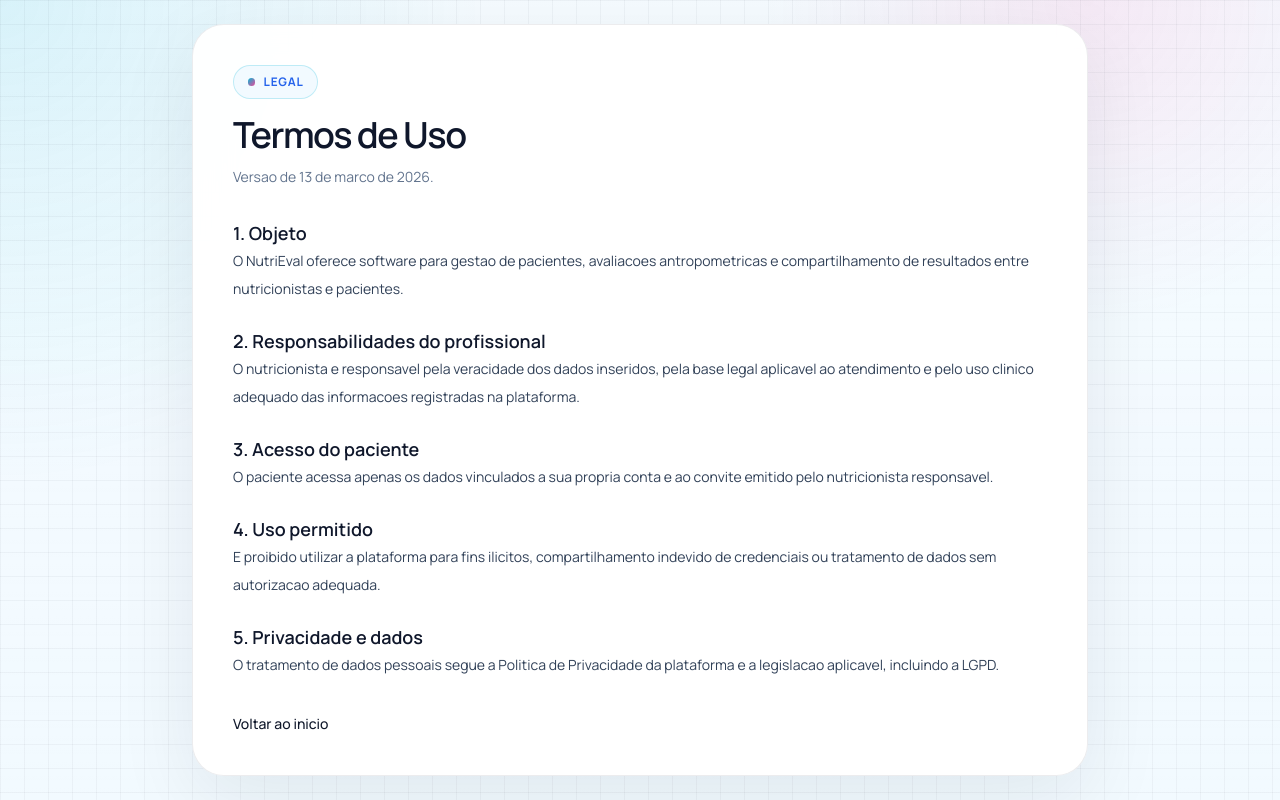
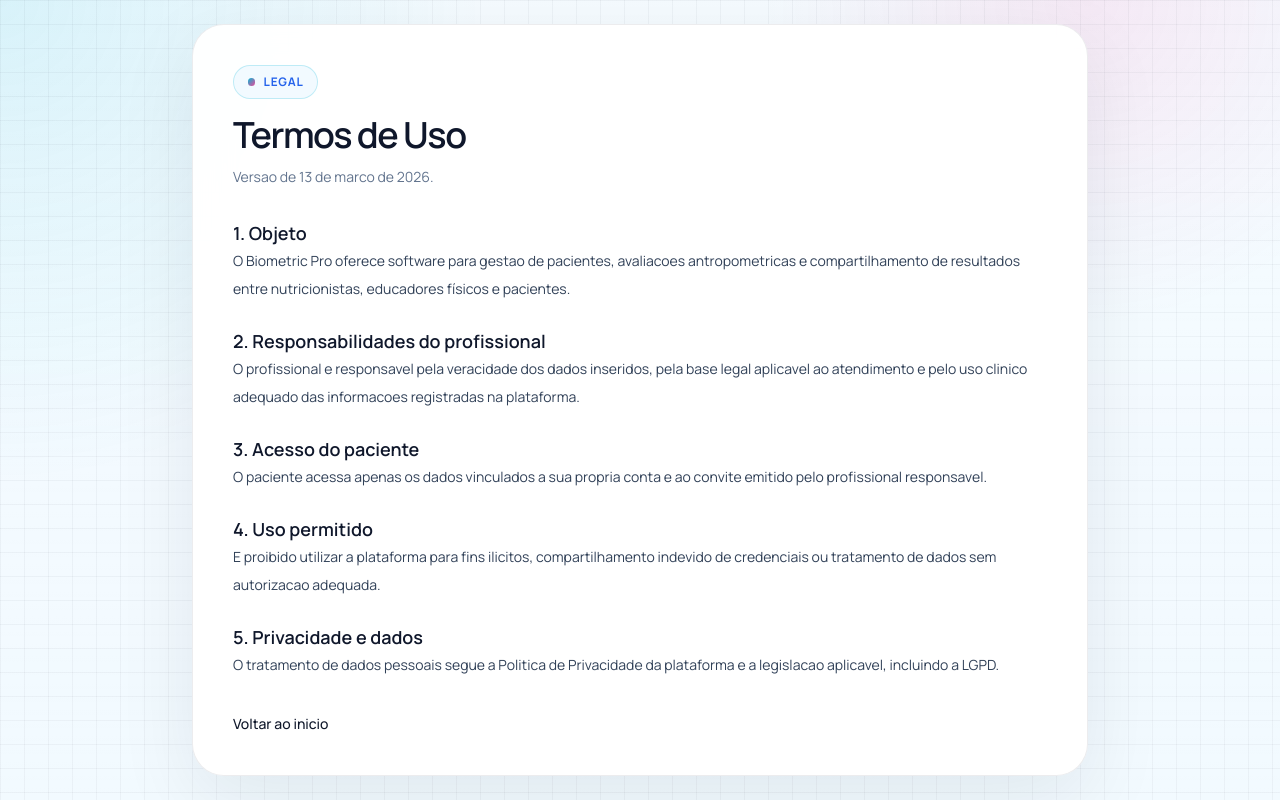
Before and after one commit to heltonbts/antrometropia, a Next.js app: page /termos in a window 1280 px wide. Built offline with nearby package versions, Linux system fonts and the light colour scheme.

Commit message:
feat: change name

```diff
--- a/package.json
+++ b/package.json
@@ -1,5 +1,5 @@
 {
-  "name": "nutri-app",
+  "name": "biometric-pro",
   "version": "0.1.1",
   "private": true,
   "scripts": {
--- a/src/app/(nutri)/layout.tsx
+++ b/src/app/(nutri)/layout.tsx
@@ -16,7 +16,7 @@
             <span className="text-white text-xs font-bold">N</span>
           </div>
           <div>
-            <span className="font-mono-ui text-[10px] uppercase tracking-[0.28em] text-slate-500">Nutrieval</span>
+            <span className="font-mono-ui text-[10px] uppercase tracking-[0.28em] text-slate-500">Biometric Pro</span>
           </div>
         </header>
 
--- a/src/app/(paciente)/painel/page.tsx
+++ b/src/app/(paciente)/painel/page.tsx
@@ -309,7 +309,7 @@
               <div className="glass-panel rounded-[24px] p-10 text-center text-slate-400">
                 <p className="font-mono-ui text-sm mb-3 text-[color:var(--accent)]">EMPTY</p>
                 <p className="font-medium">Nenhuma avaliação ainda</p>
-                <p className="text-sm mt-1">Seu nutricionista realizará a primeira avaliação em breve.</p>
+                <p className="text-sm mt-1">Seu profissional realizará a primeira avaliação em breve.</p>
               </div>
             ) : (
               <>
--- a/src/app/conta/page.tsx
+++ b/src/app/conta/page.tsx
@@ -20,7 +20,7 @@
             <div className="eyebrow">Conta</div>
             <h1 className="mt-4 text-4xl font-semibold tracking-[-0.04em] text-slate-900">Privacidade e seguranca</h1>
             <p className="mt-3 max-w-2xl text-sm leading-6 text-slate-500">
-              Controles de exportacao, exclusao e informacoes legais da sua conta no NutriEval.
+              Controles de exportacao, exclusao e informacoes legais da sua conta no Biometric Pro.
             </p>
           </div>
           <Link
--- a/src/app/convite/[token]/page.tsx
+++ b/src/app/convite/[token]/page.tsx
@@ -89,7 +89,7 @@
           </div>
           <h1 className="text-2xl font-semibold tracking-tight text-slate-900">Convite inválido</h1>
           <p className="text-slate-500 text-sm">
-            Este link de convite é inválido ou já foi utilizado. Peça ao seu nutricionista um novo convite.
+            Este link de convite é inválido ou já foi utilizado. Peça ao seu profissional um novo convite.
           </p>
         </div>
       </div>
@@ -114,7 +114,7 @@
             Olá, {info!.nome.split(" ")[0]}!
           </h1>
           <p className="text-slate-500 text-sm mt-2">
-            Seu nutricionista criou sua conta no NutriEval. Crie uma senha para acessar seu painel de evolução.
+            Seu nutricionista criou sua conta no Biometric Pro. Crie uma senha para acessar seu painel de evolução.
           </p>
           <p className="font-mono-ui text-[11px] text-slate-400 mt-3">{info!.email}</p>
         </div>
--- a/src/app/layout.tsx
+++ b/src/app/layout.tsx
@@ -14,8 +14,8 @@
 })
 
 export const metadata: Metadata = {
-  title: "NutriEval — Avaliação Física para Nutricionistas",
-  description: "Plataforma SaaS de avaliação física antropométrica para nutricionistas",
+  title: "Biometric Pro — Avaliação Física para Nutricionistas e Educadores Físicos",
+  description: "Plataforma SaaS de avaliação física antropométrica para nutricionistas e educadores físicos",
 }
 
 export default function RootLayout({
--- a/src/app/privacidade/page.tsx
+++ b/src/app/privacidade/page.tsx
@@ -11,15 +11,15 @@
         <div className="mt-8 space-y-6 text-sm leading-7 text-slate-700">
           <section>
             <h2 className="text-lg font-semibold text-slate-900">1. Dados coletados</h2>
-            <p>Coletamos dados cadastrais, dados de autenticacao e, quando aplicavel, dados de saude inseridos durante o acompanhamento nutricional.</p>
+            <p>Coletamos dados cadastrais, dados de autenticacao e, quando aplicavel, dados de saude inseridos durante o acompanhamento nutricional e físico.</p>
           </section>
           <section>
             <h2 className="text-lg font-semibold text-slate-900">2. Finalidade</h2>
-            <p>Os dados sao tratados para permitir o uso da plataforma, registrar avaliacoes, exibir historico clinico e manter a relacao entre nutricionista e paciente.</p>
+            <p>Os dados sao tratados para permitir o uso da plataforma, registrar avaliacoes, exibir historico clinico e manter a relacao entre o profissional e o paciente.</p>
           </section>
           <section>
             <h2 className="text-lg font-semibold text-slate-900">3. Dados sensiveis</h2>
-            <p>Dados de saude do paciente sao tratados mediante consentimento especifico no primeiro acesso e dentro das finalidades de acompanhamento nutricional.</p>
+            <p>Dados de saude do paciente sao tratados mediante consentimento especifico no primeiro acesso e dentro das finalidades de acompanhamento nutricional e físico.</p>
           </section>
           <section>
             <h2 className="text-lg font-semibold text-slate-900">4. Compartilhamento e seguranca</h2>
--- a/src/app/termos/page.tsx
+++ b/src/app/termos/page.tsx
@@ -11,15 +11,15 @@
         <div className="mt-8 space-y-6 text-sm leading-7 text-slate-700">
           <section>
             <h2 className="text-lg font-semibold text-slate-900">1. Objeto</h2>
-            <p>O NutriEval oferece software para gestao de pacientes, avaliacoes antropometricas e compartilhamento de resultados entre nutricionistas e pacientes.</p>
+            <p>O Biometric Pro oferece software para gestao de pacientes, avaliacoes antropometricas e compartilhamento de resultados entre nutricionistas, educadores físicos e pacientes.</p>
           </section>
           <section>
             <h2 className="text-lg font-semibold text-slate-900">2. Responsabilidades do profissional</h2>
-            <p>O nutricionista e responsavel pela veracidade dos dados inseridos, pela base legal aplicavel ao atendimento e pelo uso clinico adequado das informacoes registradas na plataforma.</p>
+            <p>O profissional e responsavel pela veracidade dos dados inseridos, pela base legal aplicavel ao atendimento e pelo uso clinico adequado das informacoes registradas na plataforma.</p>
           </section>
           <section>
             <h2 className="text-lg font-semibold text-slate-900">3. Acesso do paciente</h2>
-            <p>O paciente acessa apenas os dados vinculados a sua propria conta e ao convite emitido pelo nutricionista responsavel.</p>
+            <p>O paciente acessa apenas os dados vinculados a sua propria conta e ao convite emitido pelo profissional responsavel.</p>
           </section>
           <section>
             <h2 className="text-lg font-semibold text-slate-900">4. Uso permitido</h2>
```
